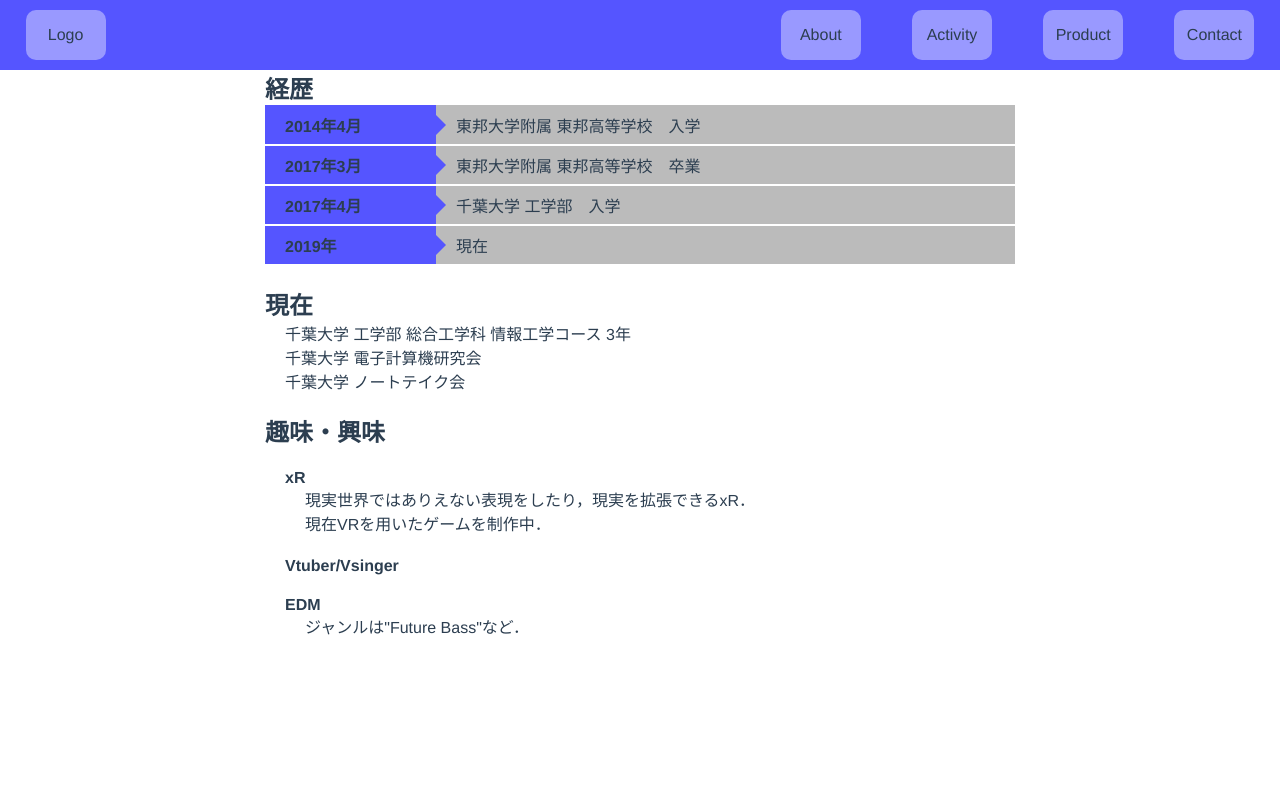
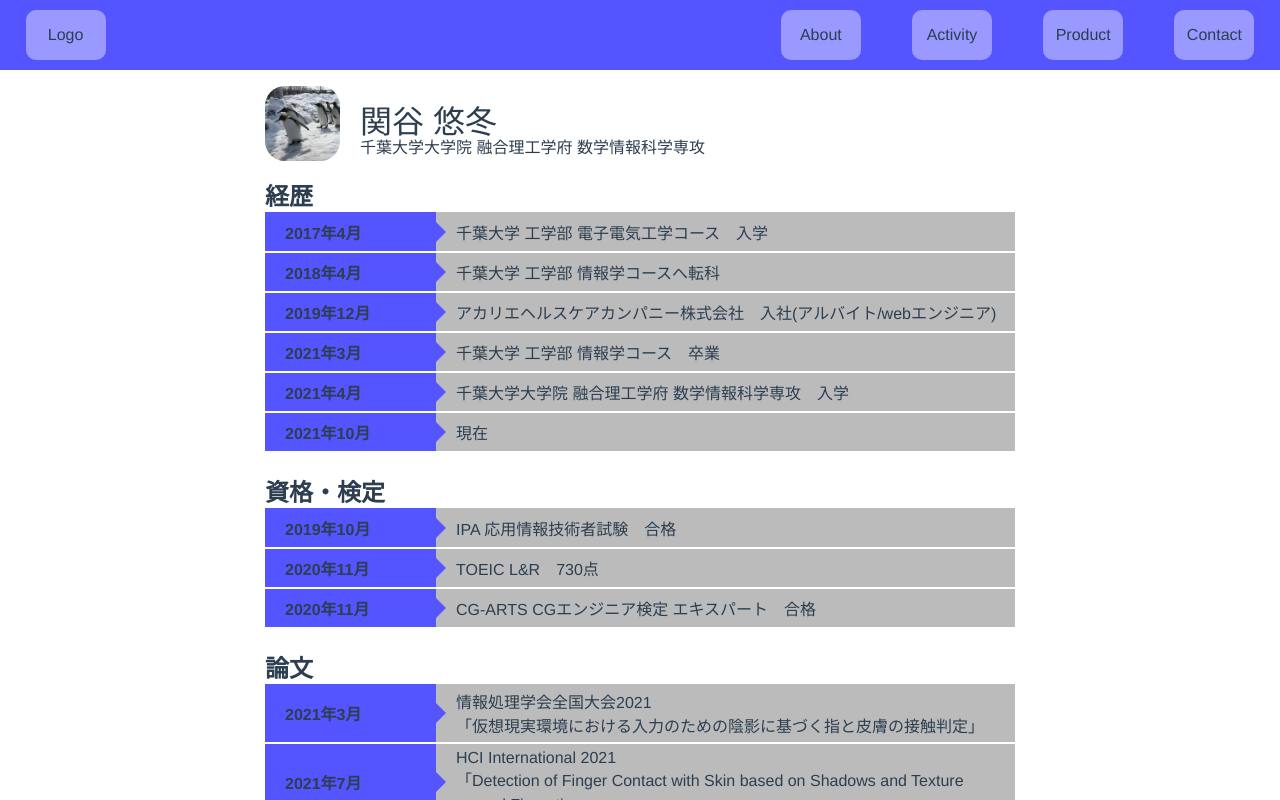
Before and after one commit to huma17ax/Portfolio, a Vue app: page /#/ in a window 1280 px wide. Both pictures are taken after a click on the element "About". Built offline with nearby package versions, Linux system fonts and the light colour scheme.

Commit message:
About内容変更

```diff
--- a/src/assets/json/history.json
+++ b/src/assets/json/history.json
@@ -1,18 +1,22 @@
 [
   {
-    "period": "2014年4月",
-    "content": "東邦大学附属 東邦高等学校　入学"
+    "period": "2017年4月",
+    "content": "千葉大学 工学部 電子電気工学コース　入学"
   },
   {
-    "period": "2017年3月",
-    "content": "東邦大学附属 東邦高等学校　卒業"
+    "period": "2018年4月",
+    "content": "千葉大学 工学部 情報学コースへ転科"
   },
   {
-    "period": "2017年4月",
-    "content": "千葉大学 工学部　入学"
+    "period": "2019年12月",
+    "content": "アカリエヘルスケアカンパニー株式会社　入社(アルバイト/webエンジニア)"
   },
   {
-    "period": "2019年",
-    "content": "現在"
+    "period": "2021年3月",
+    "content": "千葉大学 工学部 情報学コース　卒業"
+  },
+  {
+    "period": "2021年4月",
+    "content": "千葉大学大学院 融合理工学府 数学情報科学専攻　入学"
   }
 ]
--- /dev/null
+++ b/src/assets/json/qualifications.json
@@ -0,0 +1,14 @@
+[
+  {
+    "period": "2019年10月",
+    "content": "IPA 応用情報技術者試験　合格"
+  },
+  {
+    "period": "2020年11月",
+    "content": "TOEIC L&R　730点"
+  },
+  {
+    "period": "2020年11月",
+    "content": "CG-ARTS CGエンジニア検定 エキスパート　合格"
+  }
+]
--- /dev/null
+++ b/src/assets/json/research.json
@@ -0,0 +1,10 @@
+[
+  {
+    "period": "2021年3月",
+    "content": "情報処理学会全国大会2021<br>「仮想現実環境における入力のための陰影に基づく指と皮膚の接触判定」"
+  },
+  {
+    "period": "2021年7月",
+    "content": "HCI International 2021<br>「Detection of Finger Contact with Skin based on Shadows and Texture around Fingertips」"
+  }
+]
--- a/src/components/About.vue
+++ b/src/components/About.vue
@@ -1,65 +1,81 @@
 <template>
-    <div class="whole">
-        <div class="content">
-            <h2>経歴</h2>
+  <div class="wrapper">
+    <div class="identity">
+      <img class="icon" src="@/assets/image/icon.jpg">
+      <div>
+        <div class="name">関谷 悠冬</div>
+        <div class="belong">千葉大学大学院 融合理工学府 数学情報科学専攻</div>
+      </div>
+    </div>
+    <div class="content" v-for="(item, idx) in items" :key="idx">
+      <h2>{{item.title}}</h2>
       <table>
-                <tr v-for="data in careerData" v-bind:key="data.id">
-                    <th>{{data.period}}</th>
+        <tr v-for="data in item.history" v-bind:key="data.id">
+          <th>{{ data.period }}</th>
           <td v-html="data.content"></td>
         </tr>
+        <tr v-if="idx==0">
+          <th>{{ nowDateStr }}</th>
+          <td v-html="'現在'"></td>
+        </tr>
       </table>
-        </div>
-        <div class="content">
-            <h2>現在</h2>
-            <div class="detail">
-                千葉大学 工学部 総合工学科 情報工学コース 3年 <br>
-                千葉大学 電子計算機研究会 <br>
-                千葉大学 ノートテイク会
-            </div>
-        </div>
-        <div class="content">
-            <h2>趣味・興味</h2>
-            <div class="detail">
-                <h4>xR</h4>
-                <div class="detail">
-                    現実世界ではありえない表現をしたり，現実を拡張できるxR．<br>
-                    現在VRを用いたゲームを制作中．
-                </div>
-            </div>
-            <div class="detail">
-                <h4>Vtuber/Vsinger</h4>
-                <div class="detail">
-
-                </div>
-            </div>
-            <div class="detail">
-                <h4>EDM</h4>
-                <div class="detail">
-                    ジャンルは"Future Bass"など．
-                </div>
-            </div>
     </div>
   </div>
 </template>
 
 <script>
-import careerData from '@/assets/json/history.json'
+import careerData from "@/assets/json/history.json"
+import qualifications from "@/assets/json/qualifications.json"
+import research from "@/assets/json/research.json"
 
 export default {
-  name: 'aboutme',
-  data: function () {
+  name: "About",
+  data () {
     return {
-      careerData: careerData
+      items: [
+        {title: '経歴', history: careerData},
+        {title: '資格・検定', history: qualifications},
+        {title: '論文', history: research}
+      ],
+    }
+  },
+  computed: {
+    nowDateStr () {
+      const date = new Date()
+      return date.getFullYear() + '年' + date.getMonth() + '月'
     }
   }
 }
 </script>
 
 <style lang="scss" scoped>
-.whole {
+.wrapper {
   height: 100%;
   margin: auto;
   overflow-y: auto;
+}
+
+.identity {
+  display: flex;
+  height: 75px;
+  position: relative;
+  margin: 16px 0px;
+  .icon {
+    width: 75px;
+    border-radius: 20px;
+  }
+  .name {
+    position: relative;
+    font-size: 2em;
+    top: 10px;
+    left: 20px;
+  }
+  .belong {
+    position: relative;
+    font-size: 1em;
+    top: 2px;
+    left: 20px;
+  }
 }
 
 .content {
@@ -69,13 +85,9 @@ export default {
 h2 {
   z-index: 2;
   position: sticky;
-    top:0px;
-    background: linear-gradient(to right, #FFFFFF,rgba(255, 255, 255, 0));
+  top: 0px;
+  background: linear-gradient(to right, #ffffff, rgba(255, 255, 255, 0));
   margin: 0;
-}
-
-h4 {
-    margin-bottom: 0;
 }
 
 table {
@@ -87,7 +99,7 @@ table {
 
 tr {
   height: 40px;
-    border-bottom: solid 2px #FFFFFF;
+  border-bottom: solid 2px #ffffff;
 }
 
 th {
@@ -104,21 +116,17 @@ th::after {
   width: 0px;
   height: 0px;
   position: absolute;
-  top:calc(50% - 10px);
-  right:-10px;
+  top: calc(50% - 10px);
+  right: -10px;
   border-left: 10px solid $main-color;
   border-top: 10px solid transparent;
   border-bottom: 10px solid transparent;
 }
 
 td {
-    background-color: #BBBBBB;
+  background-color: #bbbbbb;
   padding-top: 5px;
   padding-bottom: 5px;
   padding-left: 20px;
 }
-
-.detail {
-    padding-left: 20px;
-}
 </style>
```
Also changed, not shown: src/assets/image/icon.jpg (added). Lines whose indentation alone changed are shown as unchanged.
